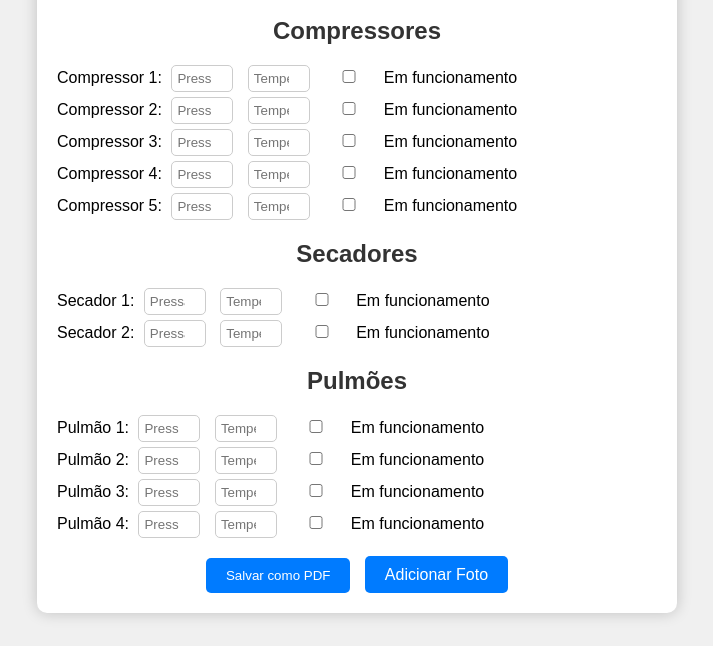
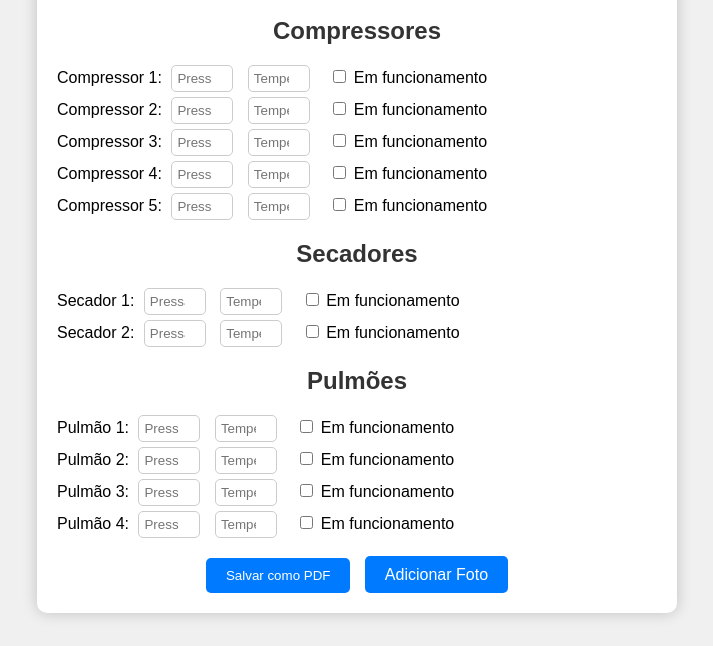
Before and after one commit to Damaris34/Compressor, a plain HTML site: page index.html in a window 1280 px wide. Shown: the part 154-800 px from the top of the page, without its empty margins (283-996 px from the left). Drawn offline with Linux system fonts and the light colour scheme.

Commit message:
Update styles.css

```diff
--- a/styles.css
+++ b/styles.css
@@ -36,12 +36,16 @@ h1, h2 {
     text-align: left;
 }
 
-.equipment input {
+.equipment input[type="number"] {
     padding: 5px;
     width: 50px;
     margin: 0 5px;
     border: 1px solid #ccc;
     border-radius: 5px;
+}
+
+.equipment label {
+    margin-left: 10px;
 }
 
 .controls {
```
